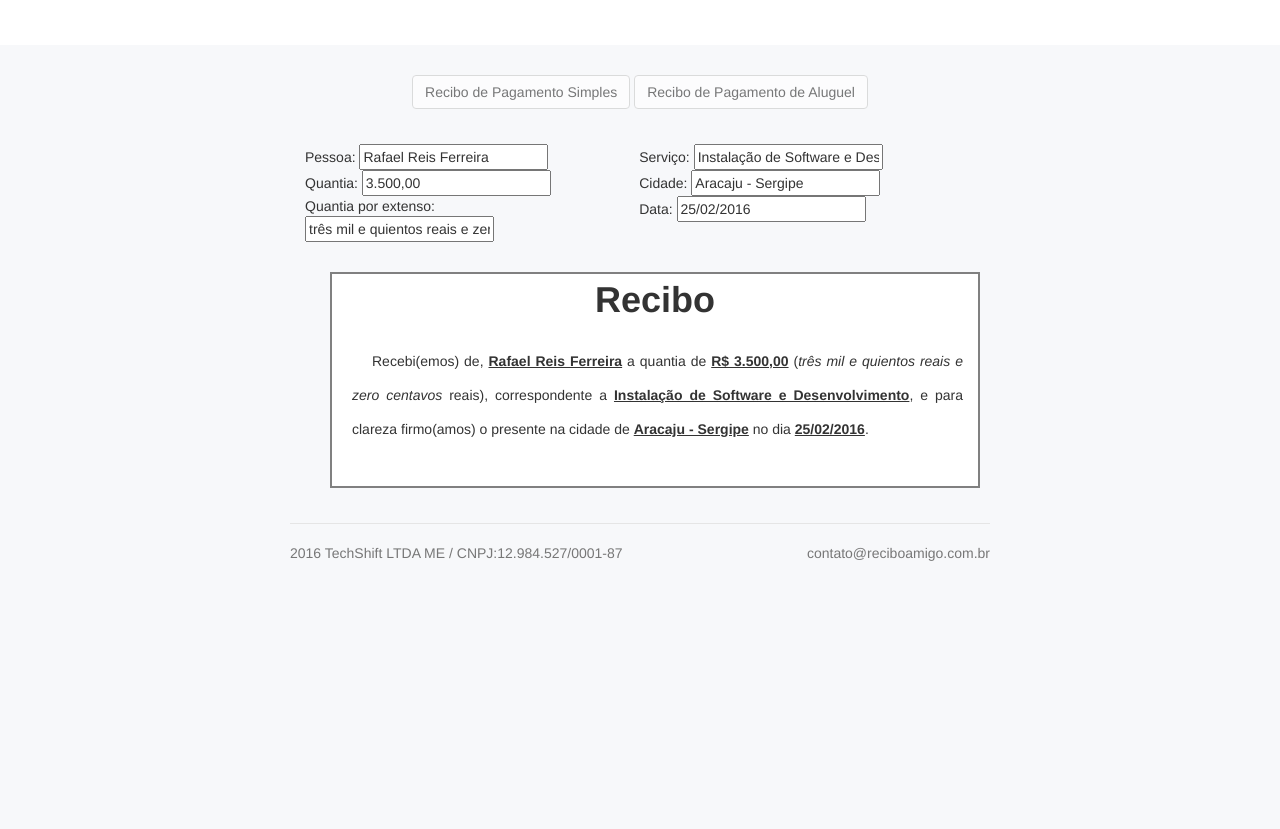
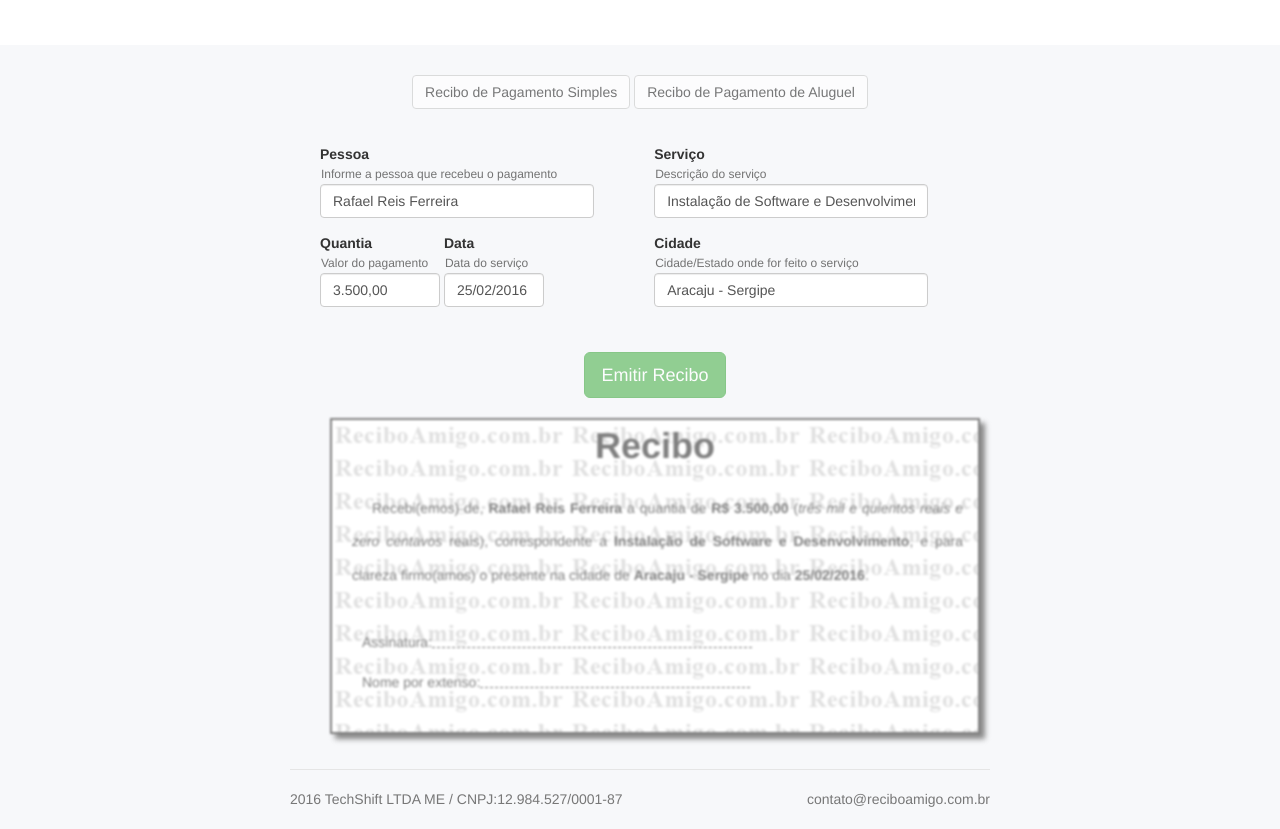
Before and after one commit to rafaelrferreira/ReciboAmigo, a plain HTML site: page EmitirRecibo.html in a window 1280 px wide. Shown: the part 192-1021 px from the top of the page. Before the commit the page ends 800 px from the top, so only its background shows below. Drawn offline with nearby package versions, Linux system fonts and the light colour scheme; a web font is replaced by a local one.

Commit message:
Adicionada marcadagua e efeito blur, e melhorado css do form dos dados do recibo

```diff
--- a/EmitirRecibo.html
+++ b/EmitirRecibo.html
@@ -59,31 +59,72 @@
 
     <div class="container">
       <div class="row" style="text-align: center;">
-        <button class="btn btn-md btn-default disabled">Recibo de Pagamento Simples</button> <button class="btn btn-md btn-default disabled">Recibo de Pagamento de Aluguel</button>
+        <button class="btn btn-md btn-default disabled">Recibo de Pagamento Simples</button>
+        <button class="btn btn-md btn-default disabled">Recibo de Pagamento de Aluguel</button>
         <br/>
         <br/>
-        <div class="col-md-5" style="text-align: left; margin: 15px;">
-            Pessoa: <input type="text" ng-model="PESSOA" placeholder="Nome da Pessoa" maxlength="40"/><br/>
-            Quantia: <input type="text" ng-model="QUANTIA" placeholder="Valor em R$" /><br/>
-            Quantia por extenso: <input type="text" ng-model="QUANTIAEXT" placeholder="Valor por extenso" /><br/>
-        </div>
-        <div class="col-md-5" style="text-align: left; margin: 15px;">
-            Serviço: <input type="text" ng-model="SERVICO" placeholder="Descrição do serviço" /><br/>
-            Cidade: <input type="text" ng-model="CIDADE" placeholder="Cidade" /><br/>
-            Data: <input type="text" ng-model="DATA" placeholder="Data de realização do serviço" /><br/>
-        </div>
+        <form>
+          <div class="col-md-5" style="text-align: left; margin: 15px; margin-left: 30px;">
+            <div class="form-group">
+              <label for="txtPessoa" style="margin-bottom: 1px;">Pessoa</label>
+              <div class="help-block" style="font-size: 12px; margin: 1px;">Informe a pessoa que recebeu o pagamento</div>
+              <input id="txtPessoa" type="text" ng-model="PESSOA" class="form-control" placeholder="Nome da Pessoa" maxlength="40"/>
+            </div>
+            <div class="form-group">
+              <div style="display: inline-block;">
+                <label for="txtQuantia" style="margin-bottom: 1px;">Quantia</label>
+                <div class="help-block" style="font-size: 12px; margin: 1px;">Valor do pagamento</div>
+                <input id="txtQuantia" type="text" class="form-control" ng-model="QUANTIA" placeholder="Valor em R$" style="width: 120px;">
+              </div>
+              <div style="display: inline-block;">
+                <label for="txtData" style="margin-bottom: 1px;">Data</label>
+                <div class="help-block" style="font-size: 12px; margin: 1px;">Data do serviço</div>
+                <input id="txtData" type="text"class="form-control"  ng-model="DATA" placeholder="00/00/0000" maxlength="10" style="width: 100px;"/>
+              </div>
+            </div>
+              <!--Pessoa: <input type="text" ng-model="PESSOA" placeholder="Nome da Pessoa" maxlength="40"/><br/>
+              Quantia: <input type="text" ng-model="QUANTIA" placeholder="Valor em R$" /><br/>
+              Quantia por extenso: <input type="text" ng-model="QUANTIAEXT" placeholder="Valor por extenso" /><br/>-->
+          </div>
+          <div class="col-md-5" style="text-align: left; margin: 15px;">
+            <div class="form-group">
+              <label for="txtServico" style="margin-bottom: 1px;">Serviço</label>
+              <div class="help-block" style="font-size: 12px; margin: 1px;">Descrição do serviço</div>
+              <input id="txtServico" type="text"class="form-control"  ng-model="SERVICO" placeholder="Descrição do serviço" maxlength="150"/>
+            </div>
+            <div class="form-group">
+              <label for="txtCidade" style="margin-bottom: 1px;">Cidade</label>
+              <div class="help-block" style="font-size: 12px; margin: 1px;">Cidade/Estado onde for feito o serviço</div>
+              <input id="txtCidade" type="text"class="form-control"  ng-model="CIDADE" placeholder="Salvador ou Salvador/BA" maxlength="150"/>
+            </div>
+              <!--Serviço: <input type="text" ng-model="SERVICO" placeholder="Descrição do serviço" /><br/>
+              Cidade: <input type="text" ng-model="CIDADE" placeholder="Cidade" /><br/>
+              Data: <input type="text" ng-model="DATA" placeholder="Data de realização do serviço" /><br/>-->
+          </div>
+        </form>
         <div class="row">
           <div class="col-md-12" style=" margin: 15px;">
-            <table id="tabelaRecibo" style="background-color:white; width: 650px;margin: 0px auto;  border: Solid 2px Gray; margin-bottom: 20px;" >
+            <button class="btn btn-lg btn-success disabled" data-toggle="tooltip" title="Libera a visualização do recibo e os botões de ação">Emitir Recibo</button> <br/><br/>
+            <table id="tabelaRecibo" class="shadow blur" style="color: Gray; background: white url(marcadagua.png) repeat top left; width: 650px;margin: 0px auto;  border: Solid 2px Gray; margin-bottom: 20px;" >
               <tr>
                   <td style="text-align: center; font-size: 36px; font-weight: bold;">Recibo</td>
               </tr>
               <tr>
                   <td class="content" style="padding-left: 20px; padding-right: 15px; padding-top: 20px; padding-bottom: 40px; line-height: 2.4em; text-align: justify;">
-                 <span style="padding-left: 20px;">Recebi(emos) de, <strong style="text-decoration: underline;">{{PESSOA}}</strong> a quantia de <strong style="text-decoration: underline;">R$ {{QUANTIA}}</strong></span>
-                (<span style="font-style: italic;">{{QUANTIAEXT}}</span> reais), correspondente a <strong style="text-decoration: underline;">{{SERVICO}}</strong>,
-                e para clareza firmo(amos) o presente na cidade de <strong style="text-decoration: underline;">{{CIDADE}}</strong> no dia <strong style="text-decoration: underline;">{{DATA}}</strong>.</td>
+                 <span style="padding-left: 20px;">Recebi(emos) de, <strong>{{PESSOA}}</strong> a quantia de <strong>R$ {{QUANTIA}}</strong></span>
+                (<span style="font-style: italic;">{{QUANTIAEXT}}</span> reais), correspondente a <strong>{{SERVICO}}</strong>,
+                e para clareza firmo(amos) o presente na cidade de <strong>{{CIDADE}}</strong> no dia <strong>{{DATA}}</strong>.</td>
               </tr>
+               <tr>
+                  <td style="text-align: left; padding-left: 30px;">
+                    <div style="float: left; ">Assinatura: </div>
+                    <div style="float: left; height: 16px; width: 320px; border-bottom: dashed 1px Gray;"></div>
+                </td>
+                <tr>
+                  <td style="text-align: left; padding-left: 30px; padding-top: 20px; padding-bottom: 40px;">
+                    <div style="float: left; ">Nome por extenso: </div>
+                    <div style="float: left; height: 16px; width: 270px; border-bottom: dashed 1px Gray;"></div>
+                </td>
             </table>
           </div>
         </div>
@@ -98,6 +139,7 @@
     <!-- Bootstrap core JavaScript
     ================================================== -->
     <script src="jquery-3.1.1.min.js"></script>
+    <script src="https://maxcdn.bootstrapcdn.com/bootstrap/3.3.7/js/bootstrap.min.js"></script>
     <script src="angular.min.js"></script>
     <script>
         //AngularJS
@@ -112,6 +154,8 @@
               $scope.DATA = "25/02/2016";
             }
          });
+
+         $('[data-toggle="tooltip"]').tooltip();
     </script>
 </body>
 </html>
--- a/estilos.css
+++ b/estilos.css
@@ -65,3 +65,9 @@ h3.company-name {font: 200 28px 'BrightLarch','MrHeadlines','CircularStd',sans-s
 .jumbotron {background-color: white;}
 .jumbotron .features h4 { text-align: left; }
 .jumbotron .features p {font-size: 14px; text-align: left; }
+
+.blur { -webkit-filter: blur(1px);
+    -moz-filter: blur(1px);
+    -ms-filter: blur(1px);
+    -o-filter: blur(1px);
+    filter: blur(1px);}
```
Also changed, not shown: marcadagua.png (added), 1 other file.
